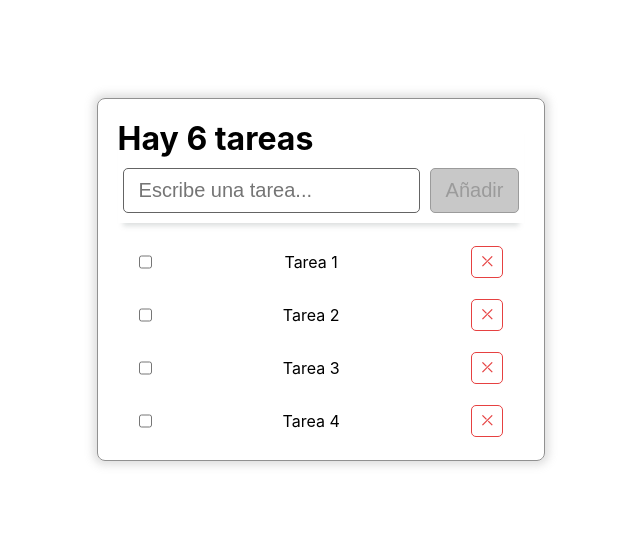
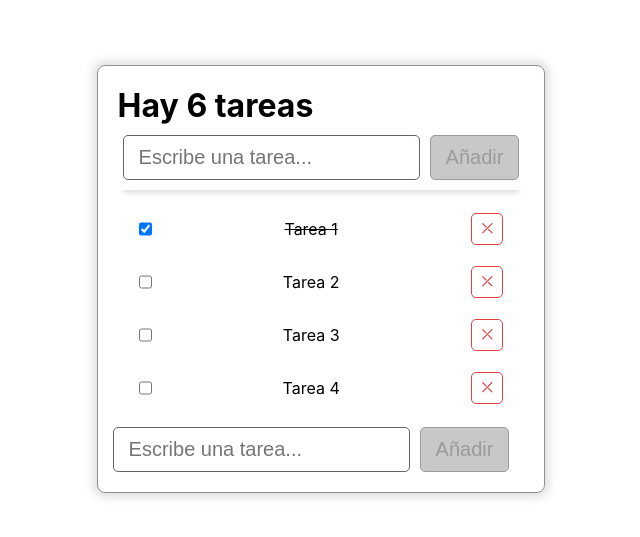
Before and after one commit to davidportilla179/React-TodoApp, a React (Create React App) app: page / in a window 1280 px wide. Shown: the part 121-658 px from the top of the page, without its empty margins (319-959 px from the left). Built offline with nearby package versions, Linux system fonts and the light colour scheme; the HTML template or start-up script is replaced by a standard one.

Commit message:
state from app to checkmark

```diff
--- a/src/components/App.js
+++ b/src/components/App.js
@@ -2,15 +2,37 @@ import React from 'react';
 import '../css/App.css';
 import Header from './Header';
 import TodoList from './TodoList';
+import Form from './Form';
 
 
-const App = () =>(
+class App extends React.Component{
+
+  state = {
+    todos: [
+      {title: 'Tarea 1', done: true},
+      {title: 'Tarea 2', done: false},
+      {title: 'Tarea 3', done: false},
+      {title: 'Tarea 4', done: false},
+    ]
+  };
+
+    toggleDone = (event, index) => {
+      const todos = [...this.state.todos];
+      todos[index].done = !todos[index].done;
+      this.setState({ todos:todos })
+    };
+
+    render(){
+      return (
         <div className="wrapper">
           <div className="card-frame">
             <Header/>
-      <TodoList/>
+            <TodoList todos={this.state.todos} toggleDone={this.toggleDone} />
+            <Form />
           </div>
         </div>
       );
+    };
+};
 
 export default App;
--- a/src/components/Checkmark.jsx
+++ b/src/components/Checkmark.jsx
@@ -6,7 +6,7 @@ const Checkmark = (props) => {
       <input type="checkbox"
           className="ok"
           defaultChecked={props.done}
-          onChange={props.handleClick}
+          onClick={(e) => props.toggleDone(e, props.index)}
       />
     </>
   )
--- a/src/components/Form.jsx
+++ b/src/components/Form.jsx
@@ -3,6 +3,11 @@ import '../css/Form.css';
 
 const Form = () => {
   const [description, setDescription] = useState("");
+
+  // const handleAddTodo = (e) =>{
+  //   e.preventDefault();
+  //   const newTodo;
+  // }
   return (
     <form
       className="form"
--- a/src/components/Todo.jsx
+++ b/src/components/Todo.jsx
@@ -2,21 +2,13 @@ import React from "react";
 import "../css/Todo.css";
 import Checkmark from './Checkmark.jsx';
 class Todo extends React.Component {
-  state ={
-    done: false
-  }
 
-  handleClick = () => {
-    this.setState({
-      done: !this.state.done
-    })
-    console.log('si jala xD, valor de done: ' + String(this.state.done));
-  }
   render() {
     return(
     <div className="list-item">
-      <Checkmark done={this.state.done} handleClick={this.handleClick} />
-      <p className={`${this.state.done ? 'done' : ''}`}>{this.props.title}</p>
+    {/* {String(this.props.toggleDone)} */}
+      <Checkmark done={this.props.todo.done} toggleDone={this.props.toggleDone} index={this.props.index} />
+      <p className={`${this.props.todo.done ? 'done' : ''}`}>{this.props.todo.title}</p>
       <div className="buttons">
         <button className="delete">
           {'\u292b'}
--- a/src/components/TodoList.jsx
+++ b/src/components/TodoList.jsx
@@ -3,21 +3,13 @@ import Todo from './Todo';
 import "../css/TodoList.css";
 
 class TodoList extends React.Component {
-  state = {
-    tasks: [
-      {title: 'Tarea 1'},
-      {title: 'Tarea 2'},
-      {title: 'Tarea 3'},
-      {title: 'Tarea 4'},
-    ]
-  }
 
   render() {
     return (
       <div className="list-wrapper">
         {
-          this.state.tasks.map((task,index) => {
-            return <Todo title={task.title} key={index} />
+          this.props.todos.map((todo,index) => {
+            return <Todo todo={todo} toggleDone={this.props.toggleDone} index={index} key={index} />
           })
         }
       </div>
```
Lines whose indentation alone changed are shown as unchanged.
